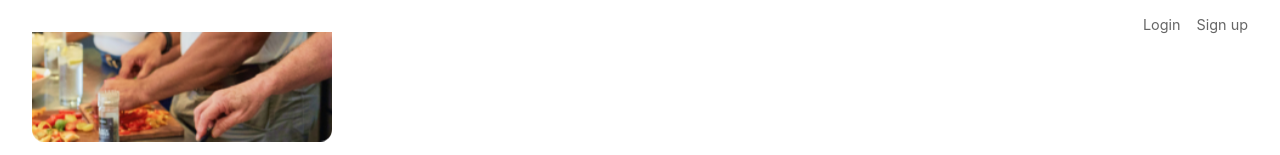
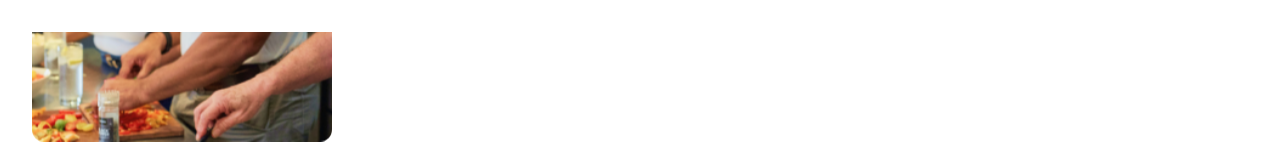
Before and after one commit to omp28/proactive-frontend, a React (Create React App) app: page / in a window 1280 px wide. Shown: the top 155 px of the page. Built offline with nearby package versions, Linux system fonts and the light colour scheme.

Commit message:
minor fixes

```diff
--- a/src/components/Hero/Hero.js
+++ b/src/components/Hero/Hero.js
@@ -54,14 +54,6 @@ export default function Hero() {
         </div>
       </div>
       <div className="content-section">
-        <div className="header">
-          <a href="/login" className="header-link">
-            Login
-          </a>
-          <a href="/signup" className="header-link">
-            Sign up
-          </a>
-        </div>
         <h1 className="title">
           Book an appointment with
           <br />
--- a/src/components/Hero/Hero.scss
+++ b/src/components/Hero/Hero.scss
@@ -126,21 +126,3 @@
         background: #008f8d;
     }
 }
-
-.header {
-    position: absolute;
-    top: 1rem;
-    right: 2rem;
-    display: flex;
-    gap: 1rem;
-
-    .header-link {
-        color: #666;
-        text-decoration: none;
-        font-size: 0.9rem;
-
-        &:hover {
-            color: #00a9a7;
-        }
-    }
-}
```
